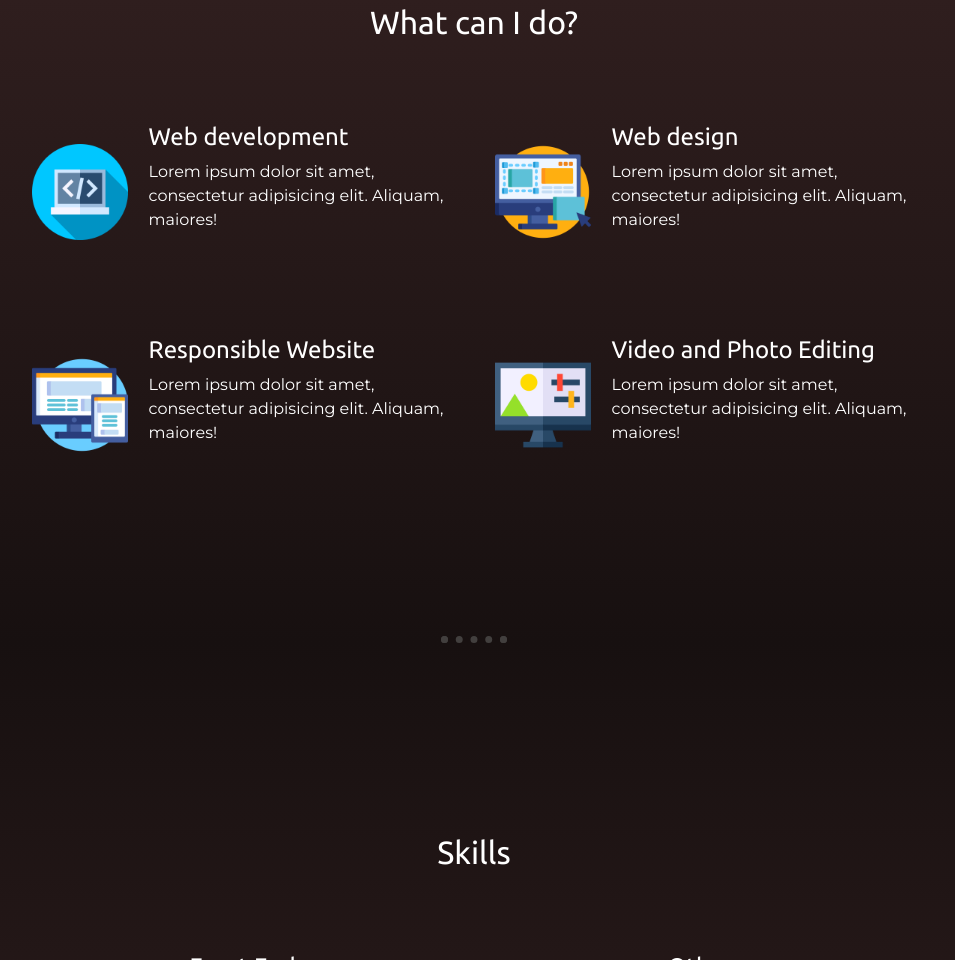
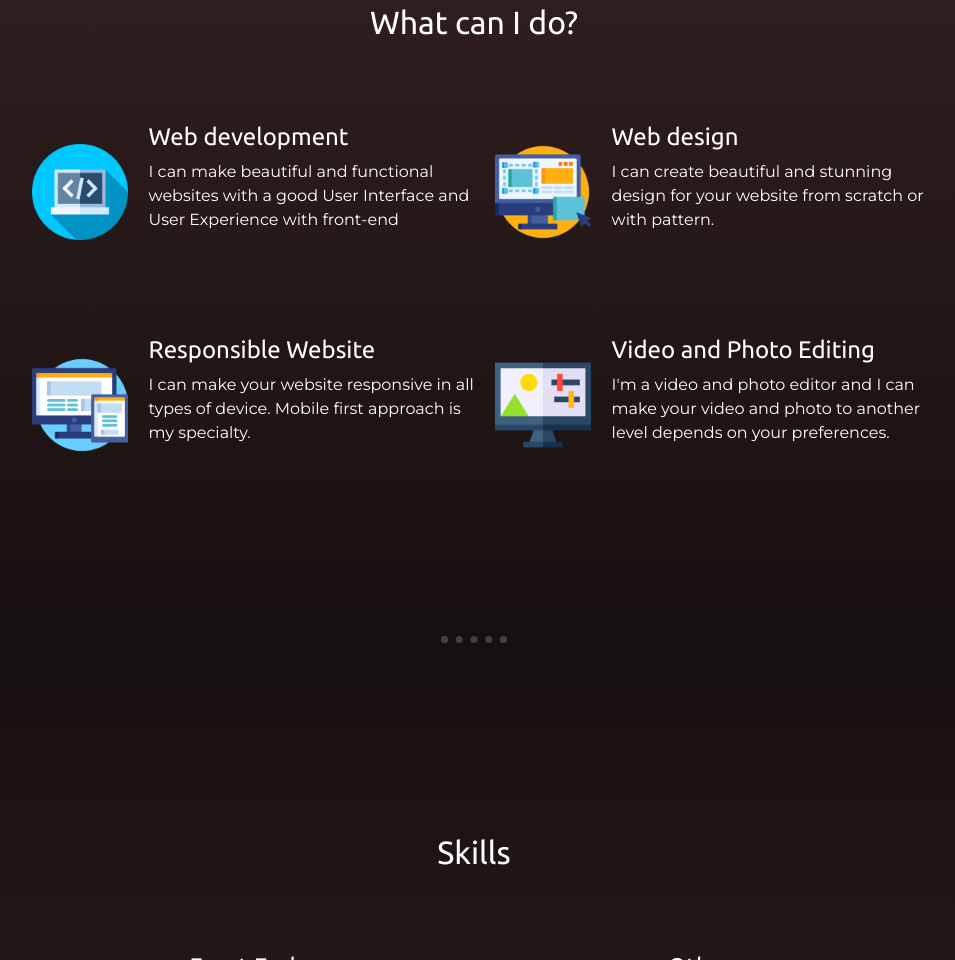
Before and after one commit to JheromeLamosa/portfolio, a plain HTML site: page index.html in a window 1280 px wide. Shown: the part 2019-2979 px from the top of the page, without its empty margins (166-1121 px from the left). Drawn offline with nearby package versions, Linux system fonts and the light colour scheme.

Commit message:
add change to the skills section

```diff
--- a/index.html
+++ b/index.html
@@ -85,22 +85,22 @@
             <div class="col-lg-6 all-skills">
               <img src="img/programming.png" alt="img/programming">
               <h4>Web development</h4>
-              <p>Lorem ipsum dolor sit amet, consectetur adipisicing elit. Aliquam, maiores!</p>
+              <p>I can make beautiful and functional websites with a good User Interface and User Experience with front-end</p>
             </div>
             <div class="col-lg-6 all-skills">
               <img src="img/ux.png" alt="img/design">
               <h4>Web design</h4>
-              <p>Lorem ipsum dolor sit amet, consectetur adipisicing elit. Aliquam, maiores!</p>
+              <p>I can create beautiful and stunning design for your website from scratch or with pattern.</p>
             </div>
             <div class="col-lg-6 all-skills">
               <img src="img/responsive.png" alt="img/responsive">
               <h4>Responsible Website</h4>
-              <p>Lorem ipsum dolor sit amet, consectetur adipisicing elit. Aliquam, maiores!</p>
+              <p>I can make your website responsive in all types of device. Mobile first approach is my specialty.</p>
               </div>
             <div class="col-lg-6 all-skills">
               <img src="img/photo-editing.png" alt="img/design">
               <h4>Video and Photo Editing</h4>
-              <p>Lorem ipsum dolor sit amet, consectetur adipisicing elit. Aliquam, maiores!</p>
+              <p>I'm a video and photo editor and I can make your video and photo to another level depends on your preferences.</p>
           </div>
       </div>
     </div>
```
